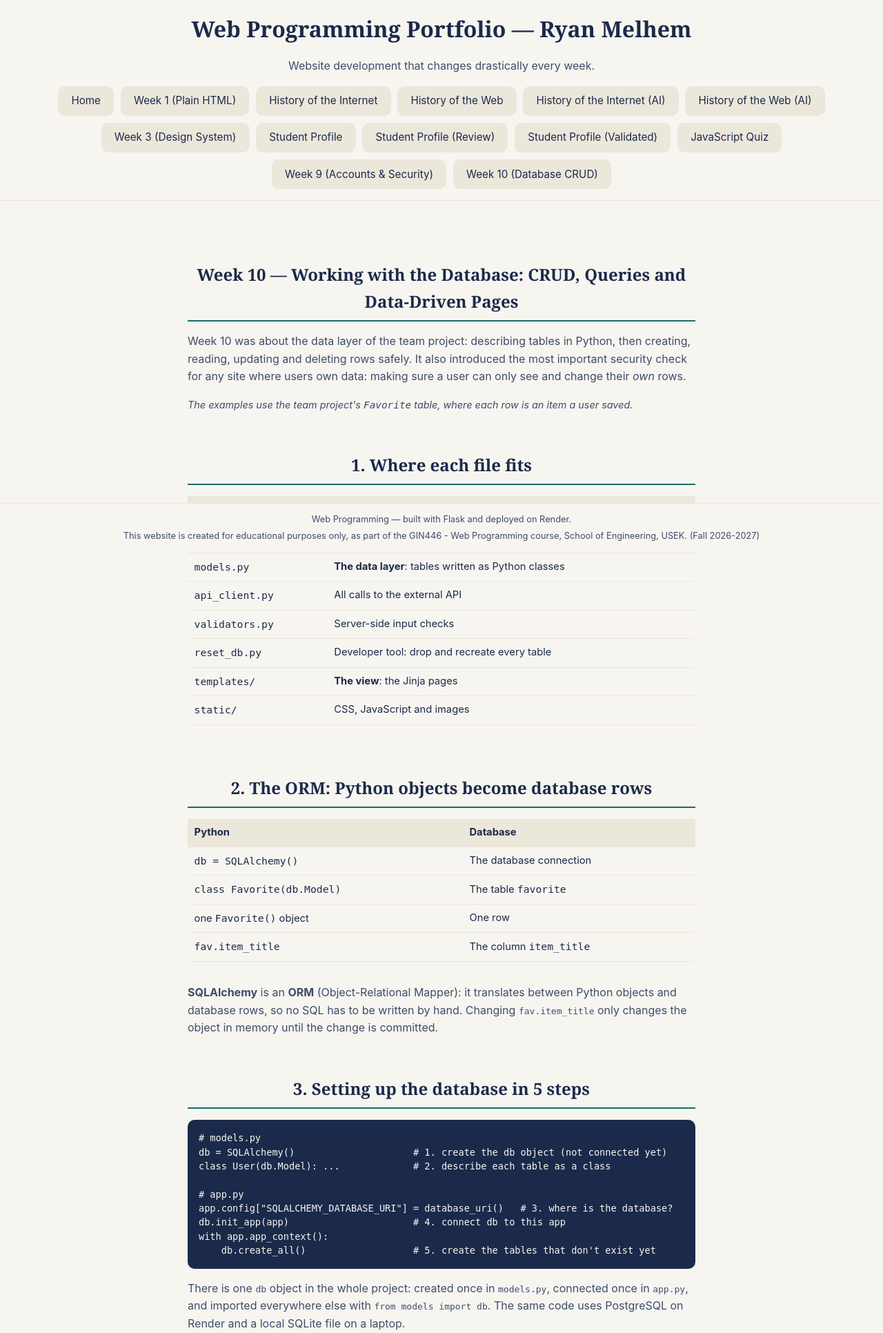
After one commit to RyanMelhem/web-programming-site, a Flask app: page /week10 in a window 1280 px wide. The commit adds this page. Shown: the top 1932 px of the page at 69% size. Run offline with Flask 3, Linux system fonts and the light colour scheme.

Commit message:
Add Week 9 and Week 10 summary pages

```diff
--- a/app.py
+++ b/app.py
@@ -89,6 +89,8 @@ WEEKLY_WORK = [
     {"week": 6, "title": "Student Profile with Review Step", "url": "/profile-review"},
     {"week": 7, "title": "Live Quiz with Fetch", "url": "/live-quiz"},
     {"week": 8, "title": "Validate the Profile Form on the Server", "url": "/profile-validated"},
+    {"week": 9, "title": "Team Project, Accounts and Security Basics", "url": "/week9"},
+    {"week": 10, "title": "Working with the Database (CRUD)", "url": "/week10"},
 ]
 
 
@@ -108,6 +110,18 @@ def week1():
 def week3():
     """Week 3: base.html template inheritance and the responsive design system."""
     return render_template("week3.html")
+
+
+@app.route("/week9")
+def week9():
+    """Week 9: team project kickoff, user accounts and security basics."""
+    return render_template("week9.html")
+
+
+@app.route("/week10")
+def week10():
+    """Week 10: working with the database (CRUD, queries, ownership check)."""
+    return render_template("week10.html")
 
 
 @app.route("/internet-history")
--- a/templates/base.html
+++ b/templates/base.html
@@ -23,6 +23,8 @@
         <a href="{{ url_for('profile_review') }}">Student Profile (Review)</a>
         <a href="{{ url_for('profile_validated') }}">Student Profile (Validated)</a>
         <a href="{{ url_for('quiz') }}">JavaScript Quiz</a>
+        <a href="{{ url_for('week9') }}">Week 9 (Accounts &amp; Security)</a>
+        <a href="{{ url_for('week10') }}">Week 10 (Database CRUD)</a>
     </nav>
 </header>
     <main>
--- /dev/null
+++ b/templates/week10.html
@@ -0,0 +1,232 @@
+{% extends "base.html" %}
+{% block title %}Week 10 — Working with the Database{% endblock %}
+{% block head %}
+<style>
+  /* Styles used only on this page. Everything else comes from style.css. */
+  .wk-code {
+    background-color: var(--text);
+    color: #f7f5f0;
+    padding: var(--spacing-sm);
+    border-radius: var(--radius);
+    overflow-x: auto;
+    font-size: 0.85rem;
+    line-height: 1.5;
+  }
+  .wk-note {
+    font-size: 0.9rem;
+    font-style: italic;
+  }
+  /* style.css turns every list in <main> into grid cards; these lists are normal bullets */
+  main ul.wk-list {
+    display: block;
+    list-style: disc;
+    padding-left: 1.3rem;
+  }
+  main ul.wk-list li {
+    background: none;
+    padding: 0;
+    margin-bottom: 0.4rem;
+  }
+  .wk-table-wrap { overflow-x: auto; }
+  .wk-table {
+    width: 100%;
+    border-collapse: collapse;
+    font-size: 0.92rem;
+    margin-bottom: var(--spacing-sm);
+  }
+  .wk-table th, .wk-table td {
+    text-align: left;
+    padding: 0.5rem 0.6rem;
+    border-bottom: 1px solid var(--bg-elevated);
+    vertical-align: top;
+  }
+  .wk-table th {
+    background-color: var(--bg-elevated);
+    color: var(--text);
+  }
+  .wk-table code { white-space: nowrap; }
+  .wk-key {
+    background-color: var(--bg-elevated);
+    border-left: 4px solid var(--primary);
+    border-radius: var(--radius);
+    padding: var(--spacing-sm);
+    margin: var(--spacing-sm) 0;
+  }
+  .wk-key p { margin: 0; color: var(--text); }
+</style>
+{% endblock %}
+{% block content %}
+  <section>
+    <h2>Week 10 — Working with the Database: CRUD, Queries and Data-Driven Pages</h2>
+    <p>Week 10 was about the data layer of the team project: describing tables in Python, then creating, reading, updating and deleting rows safely. It also introduced the most important security check for any site where users own data: making sure a user can only see and change their <em>own</em> rows.</p>
+    <p class="wk-note">The examples use the team project's <code>Favorite</code> table, where each row is an item a user saved.</p>
+  </section>
+
+  <section>
+    <h2>1. Where each file fits</h2>
+    <div class="wk-table-wrap">
+      <table class="wk-table">
+        <tr><th>File</th><th>Role</th></tr>
+        <tr><td><code>app.py</code></td><td><strong>The controller</strong>: all the routes</td></tr>
+        <tr><td><code>models.py</code></td><td><strong>The data layer</strong>: tables written as Python classes</td></tr>
+        <tr><td><code>api_client.py</code></td><td>All calls to the external API</td></tr>
+        <tr><td><code>validators.py</code></td><td>Server-side input checks</td></tr>
+        <tr><td><code>reset_db.py</code></td><td>Developer tool: drop and recreate every table</td></tr>
+        <tr><td><code>templates/</code></td><td><strong>The view</strong>: the Jinja pages</td></tr>
+        <tr><td><code>static/</code></td><td>CSS, JavaScript and images</td></tr>
+      </table>
+    </div>
+  </section>
+
+  <section>
+    <h2>2. The ORM: Python objects become database rows</h2>
+    <div class="wk-table-wrap">
+      <table class="wk-table">
+        <tr><th>Python</th><th>Database</th></tr>
+        <tr><td><code>db = SQLAlchemy()</code></td><td>The database connection</td></tr>
+        <tr><td><code>class Favorite(db.Model)</code></td><td>The table <code>favorite</code></td></tr>
+        <tr><td>one <code>Favorite()</code> object</td><td>One row</td></tr>
+        <tr><td><code>fav.item_title</code></td><td>The column <code>item_title</code></td></tr>
+      </table>
+    </div>
+    <p><strong>SQLAlchemy</strong> is an <strong>ORM</strong> (Object-Relational Mapper): it translates between Python objects and database rows, so no SQL has to be written by hand. Changing <code>fav.item_title</code> only changes the object in memory until the change is committed.</p>
+  </section>
+
+  <section>
+    <h2>3. Setting up the database in 5 steps</h2>
+    <pre class="wk-code"># models.py
+db = SQLAlchemy()                     # 1. create the db object (not connected yet)
+class User(db.Model): ...             # 2. describe each table as a class
+
+# app.py
+app.config["SQLALCHEMY_DATABASE_URI"] = database_uri()   # 3. where is the database?
+db.init_app(app)                      # 4. connect db to this app
+with app.app_context():
+    db.create_all()                   # 5. create the tables that don't exist yet</pre>
+    <p>There is one <code>db</code> object in the whole project: created once in <code>models.py</code>, connected once in <code>app.py</code>, and imported everywhere else with <code>from models import db</code>. The same code uses PostgreSQL on Render and a local SQLite file on a laptop.</p>
+    <div class="wk-key"><p><code>db.create_all()</code> never changes a table that already exists. After adding a column to a model, <code>reset_db.py</code> (drop + create) must be run, otherwise the app fails with "no such column".</p></div>
+  </section>
+
+  <section>
+    <h2>4. Describing a table</h2>
+    <pre class="wk-code">class Favorite(db.Model):
+    id         = db.Column(db.Integer, primary_key=True)
+    item_id    = db.Column(db.String(50), nullable=False)   # the API's id
+    item_title = db.Column(db.String(255))
+    item_image = db.Column(db.String(500))
+    user_id    = db.Column(db.Integer, db.ForeignKey("user.id"), nullable=False)
+    __table_args__ = (db.UniqueConstraint("user_id", "item_id"),)   # no duplicates</pre>
+    <ul class="wk-list">
+      <li><code>primary_key=True</code>: the unique id of each row.</li>
+      <li><code>nullable=False</code>: the column is required.</li>
+      <li><code>db.ForeignKey("user.id")</code>: links each favourite to the user who saved it.</li>
+      <li><code>UniqueConstraint("user_id", "item_id")</code>: the same user cannot save the same item twice. It covers two columns together, so it goes in <code>__table_args__</code>, where table-level rules live.</li>
+    </ul>
+  </section>
+
+  <section>
+    <h2>5. CRUD: Create, Read, Update, Delete</h2>
+    <p><strong>Writing</strong> goes through <code>db.session</code>, a pending list of changes:</p>
+    <pre class="wk-code">db.session.add(obj)       # stage a new row       (Create)
+db.session.delete(obj)    # stage a removal       (Delete)
+db.session.commit()       # write every staged change ("save")
+db.session.rollback()     # throw the pending list away ("undo")</pre>
+    <ul class="wk-list">
+      <li><strong>Create</strong>: build a new object, <code>add</code> it, then <code>commit</code>.</li>
+      <li><strong>Update</strong>: change the attribute of a loaded row, then <code>commit</code> (no <code>add</code>: the session already tracks it).</li>
+      <li><strong>Delete</strong>: <code>delete</code> the loaded row, then <code>commit</code>.</li>
+    </ul>
+    <div class="wk-key"><p>Nothing is saved until <code>db.session.commit()</code>, which writes all pending changes as one unit.</p></div>
+    <p><strong>Reading</strong> goes through <code>Model.query</code>. The query is built step by step and only runs at the end:</p>
+    <pre class="wk-code">Favorite.query
+    .filter_by(user_id=3)            # narrow it
+    .order_by(Favorite.item_title)   # sort it A to Z
+    .all()                           # NOW it runs</pre>
+    <div class="wk-table-wrap">
+      <table class="wk-table">
+        <tr><th>Ending</th><th>Returns</th></tr>
+        <tr><td><code>.all()</code></td><td>A list of every match</td></tr>
+        <tr><td><code>.first()</code></td><td>One row, or <code>None</code></td></tr>
+        <tr><td><code>.count()</code></td><td>How many rows match</td></tr>
+        <tr><td><code>.get_or_404(id)</code></td><td>One row by id, or a clean 404 page</td></tr>
+      </table>
+    </div>
+  </section>
+
+  <section>
+    <h2>6. Querying</h2>
+    <ul class="wk-list">
+      <li><code>filter_by(user_id=3, item_id="52772")</code>: short form for simple equality, conditions joined with AND.</li>
+      <li><code>filter(Favorite.rating &gt;= 4)</code>: for real comparisons such as greater-than or not-equal.</li>
+      <li><code>.order_by(Favorite.id.desc())</code> sorts newest first, and <code>.limit(10)</code> keeps the first 10.</li>
+      <li><code>get_or_404(id)</code> is used whenever a route takes an id in the URL: a missing id gives a 404 instead of a crash.</li>
+    </ul>
+    <p>A case-insensitive search of the user's own saved items, where <code>%</code> means "anything here":</p>
+    <pre class="wk-code">q = request.args.get("q", "").strip()
+results = (Favorite.query
+           .filter_by(user_id=session["user_id"])          # only this user's rows
+           .filter(Favorite.item_title.ilike(f"%{q}%"))   # title contains q
+           .all())</pre>
+  </section>
+
+  <section>
+    <h2>7. The ownership check (the security idea of the week)</h2>
+    <pre class="wk-code">fav = Favorite.query.get_or_404(fav_id)       # the row EXISTS...
+if fav.user_id != session["user_id"]:          # ...but is it YOURS?
+    abort(403)</pre>
+    <p><code>get_or_404</code> proves the row exists, not that it belongs to the user. Without this check, a logged-in user could open <code>/favorites/42/edit</code>, change 42 to 43 in the address bar, and edit someone else's data. Hiding the Edit link does nothing, because anyone can type the URL. This bug is called <strong>IDOR</strong> (Insecure Direct Object Reference), one of the most common real-world web vulnerabilities.</p>
+    <div class="wk-key"><p>Every route that loads a row by id and then shows or changes private data needs an ownership check.</p></div>
+    <div class="wk-table-wrap">
+      <table class="wk-table">
+        <tr><th>Status code</th><th>Meaning</th></tr>
+        <tr><td><strong>401</strong> Unauthorized</td><td>Not logged in (<code>@login_required</code> redirects to log-in)</td></tr>
+        <tr><td><strong>403</strong> Forbidden</td><td>Logged in, but the row is not yours</td></tr>
+        <tr><td><strong>404</strong> Not Found</td><td>The row does not exist</td></tr>
+      </table>
+    </div>
+  </section>
+
+  <section>
+    <h2>8. Handling what goes wrong</h2>
+    <pre class="wk-code">from sqlalchemy.exc import IntegrityError
+
+try:
+    db.session.add(fav)
+    db.session.commit()
+    flash("Saved.")
+except IntegrityError:            # e.g. the same item saved twice
+    db.session.rollback()         # clean the session first
+    flash("You already saved that item.")</pre>
+    <p>An <code>IntegrityError</code> happens when a write breaks a database rule, such as the unique constraint. If a commit fails, the session must be rolled back before anything else, or the next request inherits the half-done change.</p>
+    <p><code>flash()</code> is a one-time message. After a POST the route redirects (so refreshing the page does not submit the form again), and <code>flash</code> carries the message across that redirect so the next page shows it once.</p>
+  </section>
+
+  <section>
+    <h2>9. Data-driven pages and the round trip</h2>
+    <p>A <strong>data-driven page</strong> gets its content from the project's own database rather than from the external API. For example, a profile page shows the user's email, their saved items sorted A to Z, and how many there are.</p>
+    <p>Every database-backed page follows the same path:</p>
+    <pre class="wk-code">Browser request -&gt; @app.route in app.py
+                -&gt; build a query / change a row
+                -&gt; db.session.commit()   (if writing)
+                -&gt; render_template(..., data=...)
+                -&gt; HTML back to the browser</pre>
+    <p>Reads use <strong>GET</strong>. Writes (create, update, delete) use <strong>POST</strong>, because a change to the server's data should never happen just from clicking a link.</p>
+  </section>
+
+  <section>
+    <h2>10. Common mistakes</h2>
+    <div class="wk-table-wrap">
+      <table class="wk-table">
+        <tr><th>Mistake</th><th>What happens</th></tr>
+        <tr><td>Forgetting <code>commit()</code></td><td>The change disappears on the next request</td></tr>
+        <tr><td><code>add()</code> on an update</td><td>Not needed: only new rows are added</td></tr>
+        <tr><td>Skipping the ownership check</td><td>Anyone edits anyone's data by changing the id (IDOR)</td></tr>
+        <tr><td><code>.get()</code> instead of <code>get_or_404()</code></td><td><code>None</code>, then a crash on the next line</td></tr>
+        <tr><td>Querying without the user filter</td><td><code>.all()</code> returns everyone's rows</td></tr>
+        <tr><td>No <code>rollback()</code> after a failed commit</td><td>The next request inherits the broken session</td></tr>
+        <tr><td>Trusting the HTML form</td><td>A direct POST skips it, so the server must re-check</td></tr>
+        <tr><td>Editing a model without rebuilding</td><td>"no such column" at runtime</td></tr>
+      </table>
+    </div>
+  </section>
+{% endblock %}
```
Also changed, not shown: templates/week9.html (added, +169 -0 lines).
